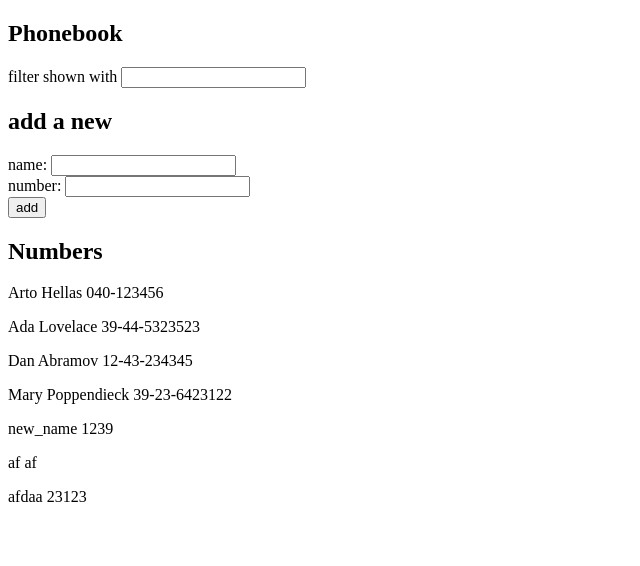
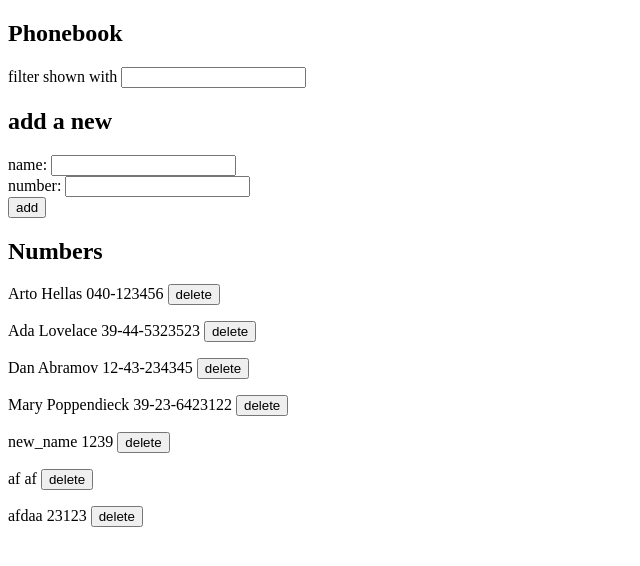
Before and after one commit to AkseliManninen/Full-Stack-Open, a React (Create React App) app in the folder Osa-2/puhelinluettelo/: page / in a window 1280 px wide. Shown: the top 566 px of the page, without its empty margins (0-640 px from the left). Built offline with nearby package versions, Linux system fonts and the light colour scheme; data requests are answered from the project's data file.

Commit message:
Starting 2.14

```diff
--- a/Osa-2/puhelinluettelo/src/App.js
+++ b/Osa-2/puhelinluettelo/src/App.js
@@ -37,9 +37,16 @@ const PersonForm = (props) => (
 const Persons= (props) => (
   <div>
     <h2>Numbers</h2>
-    <p> {props.show.map(person => <p> {person.name} {person.number} </p>)} </p>
+    <p> {props.show.map(person => <p> {person.name} {person.number} <DeleteButton/> </p>)} </p>
   </div>
   )
+
+// nappi, joka poistaa painettaessa yhteystiedon
+// toteuta loppuun type="delete"
+const DeleteButton = (props) => (
+  <button type="submit">delete</button>
+)
+
 
 const App = () => {
 
--- a/Osa-2/puhelinluettelo/src/services/persons.js
+++ b/Osa-2/puhelinluettelo/src/services/persons.js
@@ -9,6 +9,7 @@ const create = newObject => {
   return axios.post(baseUrl, newObject)
 }
 
+// Poista lopuksi jos ei ole tarpeellinen
 const update = (id, newObject) => {
   return axios.put(`${baseUrl}/${id}`, newObject)
 }
```
